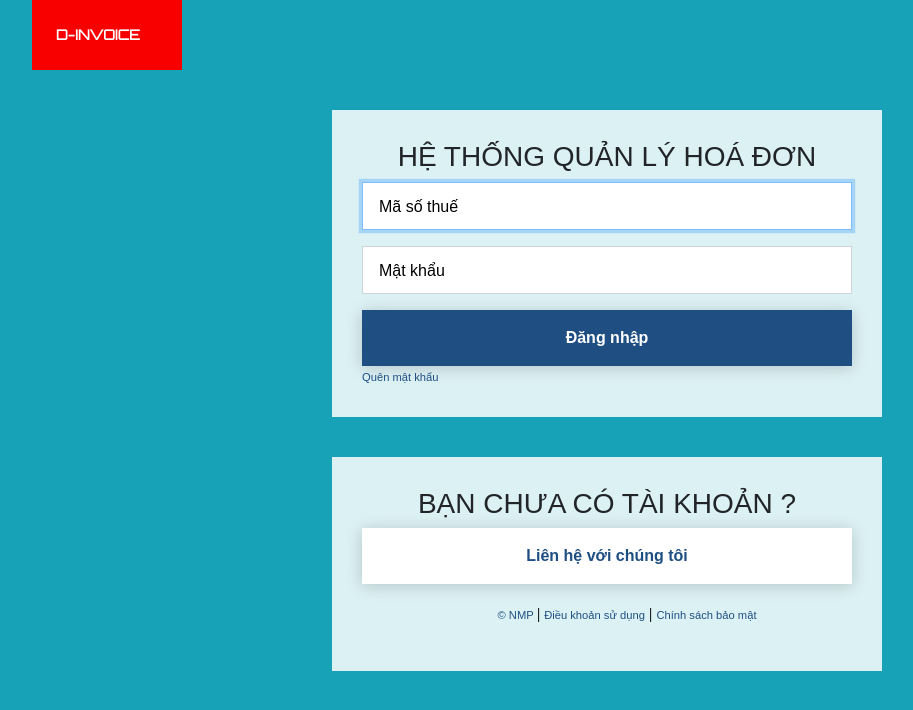
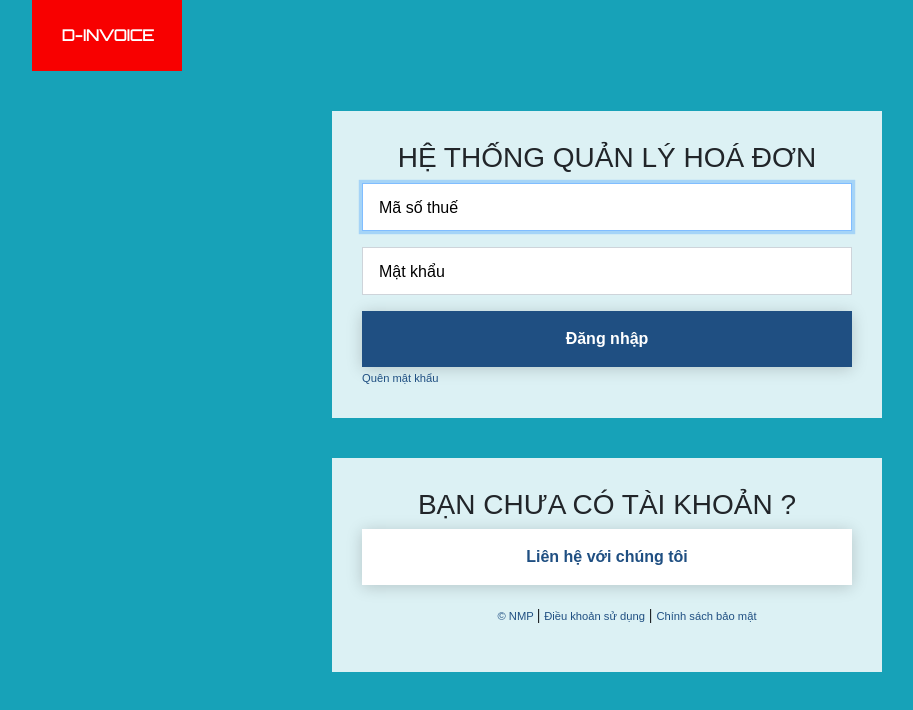
Before and after one commit to group-job-project/template-thue-so, a plain HTML site: page index.html in a window 1280 px wide. Shown: the whole page, without its empty margins (33-946 px from the left). Drawn offline with nearby package versions, Linux system fonts and the light colour scheme; a web font is replaced by a local one.

Commit message:
Update file css

```diff
--- a/style.css
+++ b/style.css
@@ -20,11 +20,12 @@ body {
     padding: 24px 22px 24px 24px;
     margin: 0;
     background: #f80000;
+	text-align: center;
 }
 .logo a {
     text-decoration: none;
     color: #ffffff;
-    font-size: 1.0em;
+    font-size: 1.1em;
     font-weight: bold;
     font-family: 'Orbitron';
 }
```
